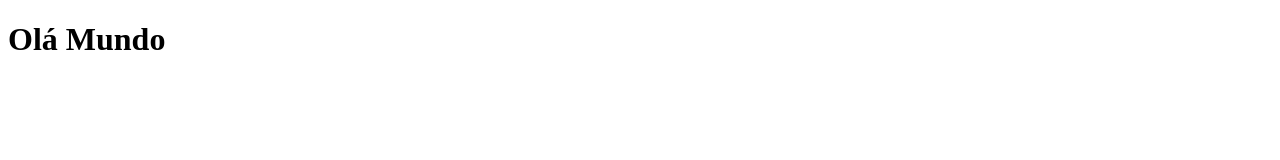
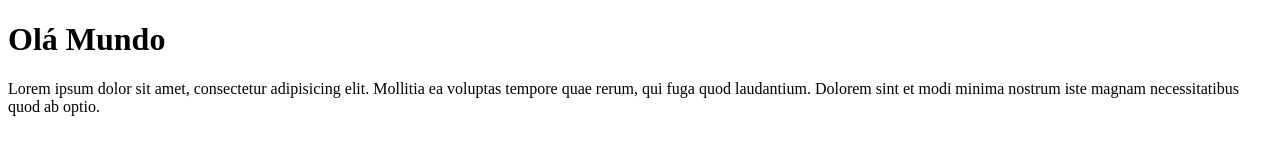
Before and after one commit to helenharumi/helenharumi.github.io, a plain HTML site: page index.html in a window 1280 px wide. Drawn offline with Linux system fonts and the light colour scheme.

Commit message:
adicionado paragrafo

```diff
--- a/index.html
+++ b/index.html
@@ -8,5 +8,7 @@
 <body>
     <h1>Olá Mundo</h1>
 
+    <p>Lorem ipsum dolor sit amet, consectetur adipisicing elit. Mollitia ea voluptas tempore quae rerum, qui fuga quod laudantium. Dolorem sint et modi minima nostrum iste magnam necessitatibus quod ab optio.</p>
+
 </body>
 </html>
```
